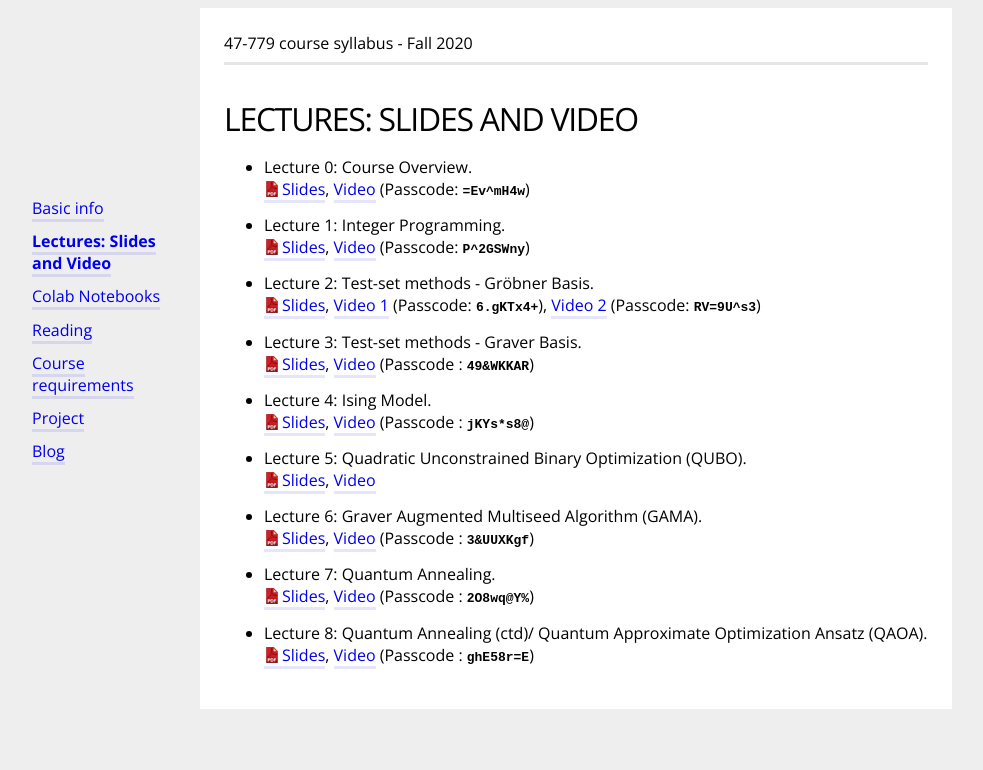
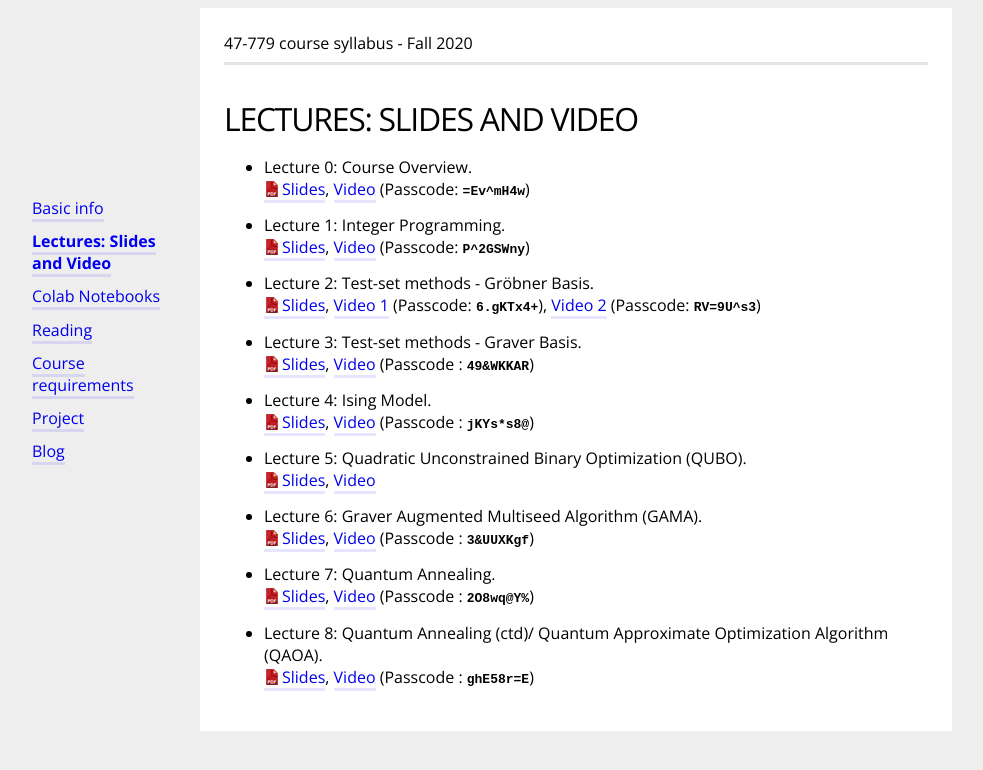
Before and after one commit to bernalde/QuIP, a Jekyll site: the page built from lecture.md, in a window 1280 px wide. Shown: the top 770 px of the page, without its empty margins (64-1047 px from the left). Built offline with Jekyll 4.4.1, drawn with Linux system fonts in a browser that asks for light colours.

Commit message:
Made QAOA consistent with syllabus

```diff
--- a/lecture.md
+++ b/lecture.md
@@ -49,7 +49,7 @@ Here you can access all the lecture slides and videos.
 [Video](https://cmu.zoom.us/rec/share/9VBXMrjJZMt9U15BaJb49vXOGO2sV4HaHouNY-QsQmQWPoCLEmJ3BYjwbYR_ovmI.le7a5DFaS1nauKbq)
 (Passcode : <kbd><strong>2O8wq@Y%</strong></kbd>)
 
-- Lecture 8: Quantum Annealing (ctd)/ Quantum Approximate Optimization Ansatz (QAOA).<br>
-<a href="slides/47-779 Lecture 8 - Quantum Approximate Optimization Ansatz.pdf" download>Slides</a>,
+- Lecture 8: Quantum Annealing (ctd)/ Quantum Approximate Optimization Algorithm (QAOA).<br>
+<a href="slides/47-779 Lecture 8 - Quantum Approximate Optimization Algorithm.pdf" download>Slides</a>,
 [Video](https://cmu.zoom.us/rec/share/B_AuEPTrdHhUerizLv_4QJ_2EcYlSr9oxqSbWso8ees7OOE8bWNnl3W5eeTVRoDS.Q7wNBj9JbEqRdapc)
 (Passcode : <kbd><strong>ghE58r=E</strong></kbd>)
```
Also changed, not shown: 2 other files.
